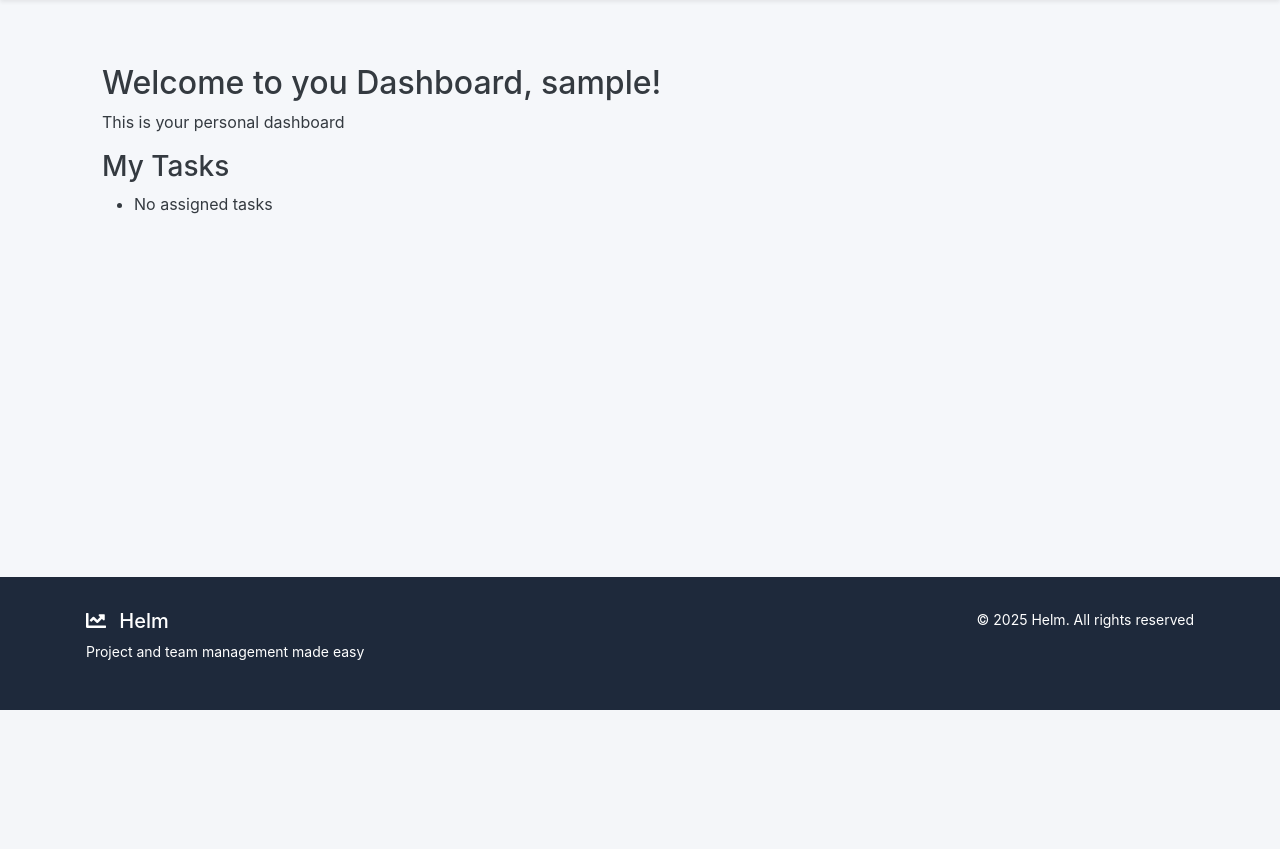
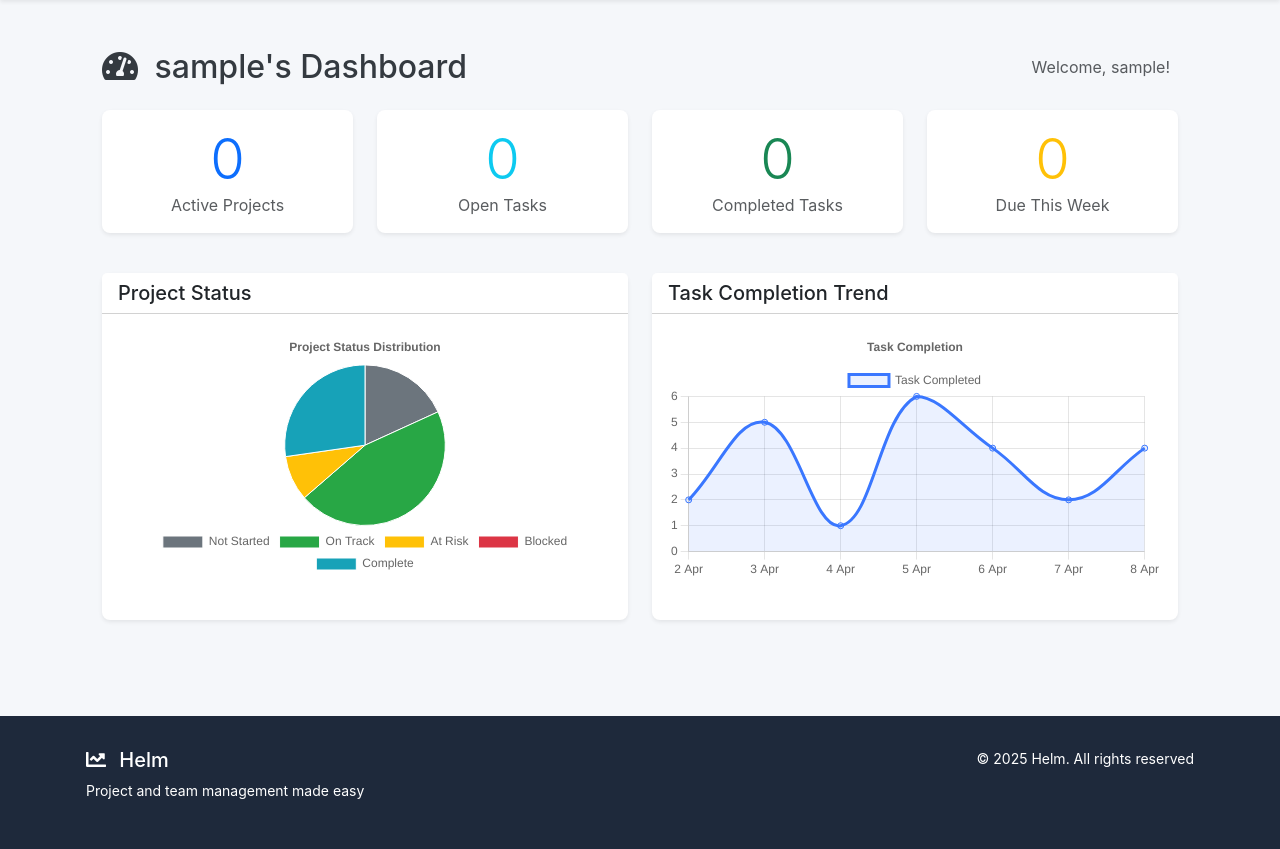
Before and after one commit to ashcarroll/Helm, a Django app: page / in a window 1280 px wide. Shown: the part 90-939 px from the top of the page. Before the commit the page ends 800 px from the top, so only its background shows below. Run offline with Django 4.2, Linux system fonts and the light colour scheme; the visitor is signed in with stand-in values (Sample User, id 1); data that the repository does not hold is empty; some libraries are stand-ins or nearby versions.

Commit message:
Added some styling for dashboard template Added dashboard js file with initial javascript for charts, with dummy data Updated the dashbaord html Updated the dashboard views file to include items for displaying charts and statics

```diff
--- a/dashboard/templates/dashboard/dashboard.html
+++ b/dashboard/templates/dashboard/dashboard.html
@@ -1,25 +1,92 @@
 {% extends "base.html" %}
+{% load static %}
 
 {% block title %}
     Dashboard
 {% endblock title %}
 
 {% block content %}
-<div class="container mt-4">
-    <h2> Welcome to you Dashboard, {{ username }}!</h2>
-    <p>This is your personal dashboard</p>
+<div class="container py-4">
 
-    <!-- My Tasks -->
-    <h3>My Tasks</h3>
-    <ul>
-        {% for task in assigned_tasks %}
-            <li>
-                {{ task.title }} ({{ task.get_status_display }})
-                <a href="{% url 'task_update' task.pk %}">Update</a>
-            </li>
-        {% empty %}
-            <li>No assigned tasks</li>
-        {% endfor %}
-    </ul>
+    <!-- Page Header -->
+    <div class="d-flex justify-content-between align-items-center mb-4">
+        <h2 class="mb-0">
+            <i class="fas fa-tachometer-alt me-2"></i> {{ user.username }}'s Dashboard
+        </h2>
+        <div>
+            <span class="text-muted me-2"> Welcome, {{ user.username }}!</span>
+        </div>
+    </div>
+
+    <!-- Stats Overview -->
+    <div class="row mb-4">
+        <div class="col-md-3 mb-3">
+            <div class="card card-dashboard h-100">
+                <div class="card-body text-center">
+                    <h2 class="display-4 mb-0 text-primary">{{ active_projects_count|default:0 }}</h2>
+                    <p class="text-muted mb-0">Active Projects</p>
+                </div>
+            </div>
+        </div>
+        <div class="col-md-3 mb-3">
+            <div class="card card-dashboard h-100">
+                <div class="card-body text-center">
+                    <h2 class="display-4 mb-0 text-info">{{ open_tasks_count|default:0 }}</h2>
+                    <p class="text-muted mb-0">Open Tasks</p>
+                </div>
+            </div>
+        </div>
+        <div class="col-md-3 mb-3">
+            <div class="card card-dashboard h-100">
+                <div class="card-body text-center">
+                    <h2 class="display-4 mb-0 text-success">{{ completed_tasks_count|default:0 }}</h2>
+                    <p class="text-muted mb-0">Completed Tasks</p>
+                </div>
+            </div>
+        </div>
+        <div class="col-md-3 mb-3">
+            <div class="card card-dashboard h-100">
+                <div class="card-body text-center">
+                    <h2 class="display-4 mb-0 text-warning">{{ upcoming_due_count|default:0 }}</h2>
+                    <p class="text-muted mb-0">Due This Week</p>
+                </div>
+            </div>
+        </div>
+    </div>
+
+    <!-- Charts ROw -->
+    <div class="row mb-4">
+        <!-- Project Status Pie Chart -->
+        <div class="col-md-6 mb-4">
+            <div class="card card-dashboard h-100">
+                <div class="card-header bg-white">
+                    <h5 class="card-title mb-0">Project Status</h5>
+                </div>
+                <div class="card-body">
+                    <div class="chart-container">
+                        <canvas id="projectStatusChart"></canvas>
+                    </div>
+                </div>
+            </div>
+        </div>
+
+        <!-- Task Completion Chart -->
+        <div class="col-md-6 mb-4">
+            <div class="card card-dashboard h-100">
+                <div class="card-header bg-white">
+                    <h5 class="card-title mb-0">Task Completion Trend</h5>
+                </div>
+                <div class="card-body">
+                    <div class="chart-container">
+                        <canvas id="taskCompletionChart"></canvas>
+                    </div>
+                </div>
+            </div>
+        </div>
+    </div>
 </div>
 {% endblock content %}
+
+{% block extra_js %}
+<script src="{% static 'js/dashboard.js' %}"></script>
+{% endblock %}
--- a/dashboard/views.py
+++ b/dashboard/views.py
@@ -1,14 +1,59 @@
 from django.shortcuts import render
 from django.contrib.auth.decorators import login_required
-from projects.models import Task
+from django.utils import timezone
+from datetime import timedelta
+from projects.models import Task, Project
 
 @login_required
 def dashboard_view(request):
     user = request.user
-    assigned_tasks = Task.objects.filter(assigned_to=user)
+    is_manager = user.groups.filter(name='Manager').exists()
+
+    # Get relevant project detail depending on role
+    if is_manager:
+        projects = Project.objects.filter(manager=user)
+    else:
+        projects = Project.objects.filter(project_team=user)
+
+    # Get active uncomplete projects
+    active_projects = projects.exclude(status='COMPLETE')
+
+    # Get tasks assigned to the user
+    assigned_tasks = Task.objects.filter(assigned_to=user).order_by('-due_date')
+
+    # Count stats
+    active_projects_count = active_projects.count()
+    open_tasks_count = assigned_tasks.exclude(status='DONE').count()
+    completed_tasks_count = assigned_tasks.filter(status='DONE').count()
+
+    # Tasks due this week
+    today = timezone.now().date()
+    week_later = today + timedelta(days=7)
+    upcoming_due_count = assigned_tasks.exclude(status='DONE').filter(
+        due_date__gte=today,
+        due_date__lte=week_later
+    ).count()
+
+    # Task stats
+    all_tasks = Task.objects.filter(project__in=projects)
+    todo_count = all_tasks.filter(status='TODO').count()
+    in_progress_count = all_tasks.filter(status='IN_PROGRESS').count()
+    blocked_count = all_tasks.filter(status='BLOCKED').count()
+    done_count = all_tasks.filter(status='DONE').count()
+
 
     context = {
         'username': request.user.username,
         'assigned_tasks': assigned_tasks,
+        'active_projects': active_projects,
+        'active_projects_count': active_projects_count,
+        'open_tasks_count': open_tasks_count,
+        'completed_tasks_count': completed_tasks_count,
+        'upcoming_due_count': upcoming_due_count,
+        'todo_count': todo_count,
+        'in_progress_count': in_progress_count,
+        'blocked_count': blocked_count,
+        'done_count': done_count,
     }
+
     return render(request, 'dashboard/dashboard.html', context)
--- a/static/css/main.css
+++ b/static/css/main.css
@@ -237,6 +237,19 @@ main {
     margin-bottom: 0;
 }
 
+.chart-container {
+    height: 250px;
+    margin-bottom: 1.5rem;
+}
+
+.card-dashboard {
+    transition: transform 0.2s;
+}
+
+.card-dashboard:hover {
+    transform: translateY(-5px);
+}
+
 /* Project and Task Cards */
 .project-card, .task-card {
     padding: var(--spacing-md);
--- /dev/null
+++ b/static/js/dashboard.js
@@ -0,0 +1,102 @@
+document.addEventListener('DOMContentLoaded', function() {
+    // Only load charts if user is on the dashboard page
+    if (document.getElementById('projectStatusChart')) {
+        initProjectStatusChart();
+    }
+
+    if (document.getElementById('taskCompletionChart')) {
+        initTaskCompletionChart();
+    }
+});
+
+// Project Status Pie Chart
+function initProjectStatusChart() {
+    var ctx = document.getElementById('projectStatusChart').getContext('2d');
+
+    new Chart(ctx, {
+        type: 'pie',
+        data: {
+            labels: ['Not Started', 'On Track', 'At Risk', 'Blocked', 'Complete'],
+            datasets: [{
+                data: [2, 5, 1, 0, 3],
+                backgroundColor: [
+                    '#6C757D',
+                    '#28A745',
+                    '#FFC107',
+                    '#DC3545',
+                    '#17A2B8'
+                ],
+                borderWidth: 1
+            }]
+        },
+        options: {
+            responsive: true,
+            maintainAspectRatio: false,
+            plugins: {
+                legend: {
+                    position: 'bottom'
+                },
+                title: {
+                    display: true,
+                    text: 'Project Status Distribution'
+                }
+            }
+        }
+    });
+}
+
+
+// Task Completion Line Chart
+function initTaskCompletionChart() {
+    var ctx = document.getElementById('taskCompletionChart').getContext('2d');
+
+    // Fallback to dummy data if fetch fails
+    var dates = [];
+    var dummyData = [];
+
+    // Generate last 7 days
+    for (var i = 6; i >= 0; i--) {
+        var date = new Date();
+        date.setDate(date.getDate() - i);
+        dates.push(date.toLocaleDateString('en-IE', { day: 'numeric', month: 'short'}));
+
+        dummyData.push(Math.floor(Math.random() * 8) + 1);
+    }
+
+    new Chart(ctx, {
+        type: 'line',
+        data: {
+            labels: dates,
+            datasets: [{
+                label: 'Task Completed',
+                data: dummyData,
+                borderColor: '#3A77FF',
+                backgroundColor: 'rgba(58, 119, 255, 0.1)',
+                tension: 0.4,
+                fill: true
+            }]
+        },
+        options: {
+            responsive: true,
+            maintainAspectRatio: false,
+            scales: {
+                y: {
+                    beginAtZero: true,
+                    ticks: {
+                        precision: 0
+                    }
+                }
+            },
+            plugins: {
+                legend: {
+                    display: true,
+                    position: 'top'
+                },
+                title: {
+                    display: true,
+                    text: 'Task Completion'
+                }
+            }
+        }
+    });
+}
--- a/templates/base.html
+++ b/templates/base.html
@@ -9,6 +9,7 @@
         <meta name="viewport" content="width=device-width, initial-scale=1.0">
         <link rel="stylesheet" href="https://cdn.jsdelivr.net/npm/bootstrap@5.3.3/dist/css/bootstrap.min.css">
         <link href="https://cdnjs.cloudflare.com/ajax/libs/font-awesome/5.15.4/css/all.min.css" rel="stylesheet">
+        <script src="https://cdnjs.cloudflare.com/ajax/libs/Chart.js/3.9.1/chart.min.js"></script>
         <link rel="stylesheet" href="{% static 'css/main.css' %}">
         {% block extra_css %}{% endblock %}
     </head>
```
